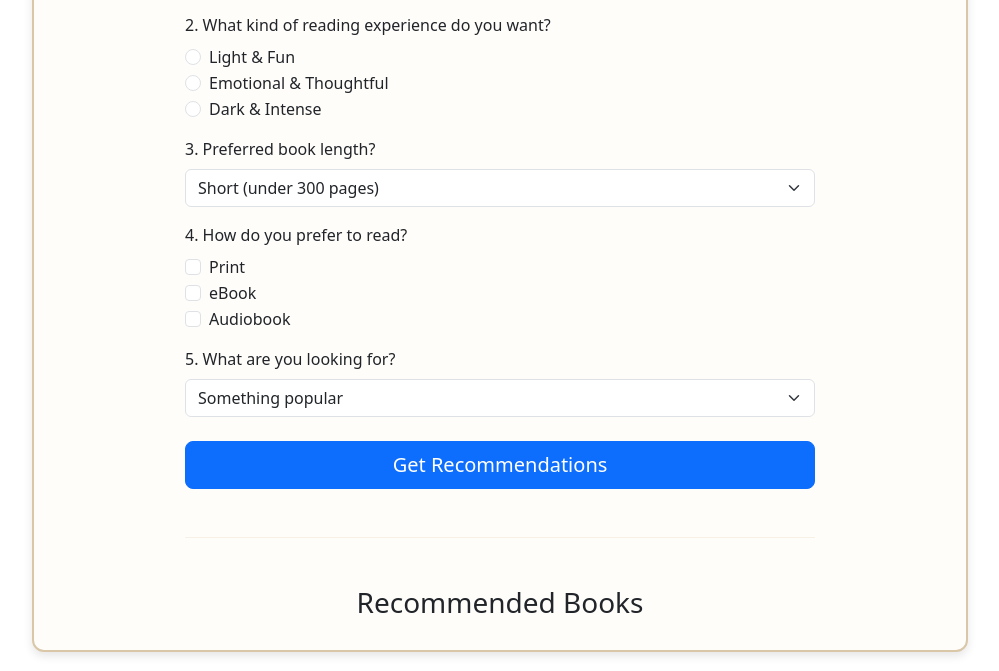
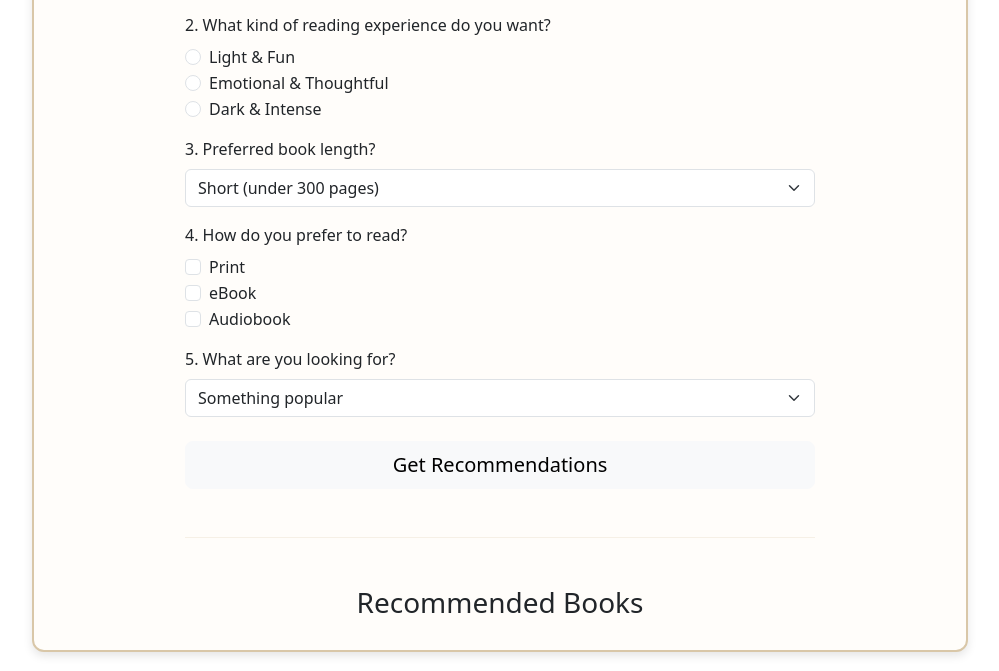
Before and after one commit to CS272-F25/p20, a plain HTML site: page index.html in a window 1280 px wide. Shown: the part 1953-2624 px from the top of the page, without its empty margins (140-1139 px from the left). Drawn offline with nearby package versions, Linux system fonts and the light colour scheme.

Commit message:
consistent button style

```diff
--- a/index.html
+++ b/index.html
@@ -200,7 +200,7 @@
                     </div>
 
                     <div class="d-grid">
-                    <button type="submit" class="btn btn-primary btn-lg">
+                    <button type="submit" class="btn btn-light btn-lg">
                         Get Recommendations
                     </button>
                     </div>
```
